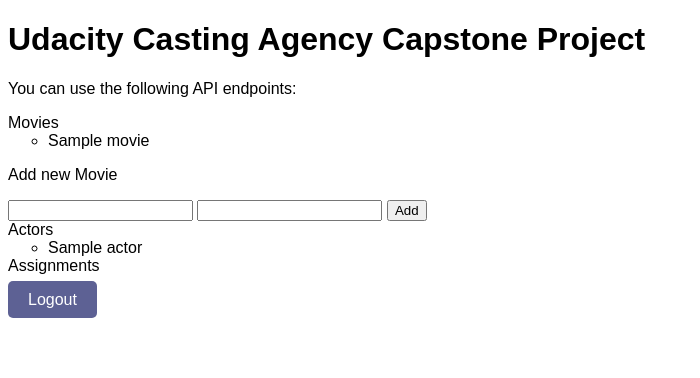
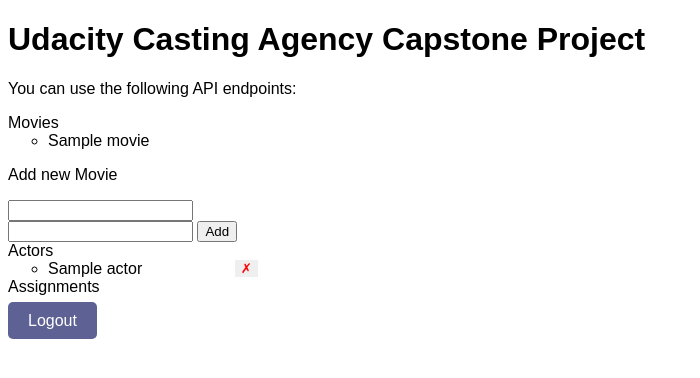
Before and after one commit to paulakedouk/fsnd-capstone, a Flask app: page /logged-in in a window 1280 px wide. Shown: the top 378 px of the page, without its empty margins (0-700 px from the left). Run offline with Flask 2, Linux system fonts and the light colour scheme; tables that the repository leaves empty hold one stand-in row (values such as "Sample post").

Commit message:
delete actor

```diff
--- a/app.py
+++ b/app.py
@@ -52,14 +52,12 @@ def create_app(test_config=None):
     @requires_auth(permission='delete:actors')
     def delete_actor(payload, id):
         try:
-            actor = Actors.query.filter(Actors.id == id).one_or_none()
-            actor.delete()
-
-            return jsonify({
-                'success': True
-            })
+            Actors.query.filter_by(id=id).delete()
+            # actor = Actors.query.filter_by(id=id)
+            # actor.delete()
         except Exception:
             abort(422)
+        return jsonify({ 'success': True })
 
 
     @app.route('/actors/<int:id>', methods=['PATCH'])
--- a/templates/logged-in.html
+++ b/templates/logged-in.html
@@ -24,12 +24,25 @@
 
         ul {
             padding-left: 0;
+            list-style: none;
+            width: 250px;
         }
         ol {
             list-style-type: circle;
         }
         .hidden {
             display: none;
+        }
+        li{
+            clear: both;
+        }
+        li button {
+            -webkit-appearance: none;
+            border: none;
+            outline: none;
+            cursor: pointer;
+            float: right;
+            color: red;
         }
     </style>
 </head>
@@ -55,7 +68,10 @@
                 <li>Actors</li>
                     <ol id="actors">
                         {% for actor in actors %}
-                        <li>{{ actor.name }}</li>
+                        <li data-id="{{ actor.id }}">{{ actor.name }}
+                            <button class="delete-button" data-id="{{ actor.id }}">&cross;</button>
+                        </li>
+
                         {% endfor %}
                     </ol>
 				<li>Assignments</li>
@@ -87,7 +103,20 @@
             .catch(function() {
                 document.getElementById('error').className = '';
             })
+
+            const deleteBtns = document.querySelectorAll('.delete-button');
+            for (let i = 0; i < deleteBtns.length; i++) {
+                const btn = deleteBtns[i];
+                btn.onclick = function(e) {
+                    const actorId = e.target.dataset['id'];
+                    fetch('/actors/' + actorId, {
+                        method: 'DELETE'
+                    });
+                }
+            }
         }
+
+
     </script>
 </body>
 </html>
```
